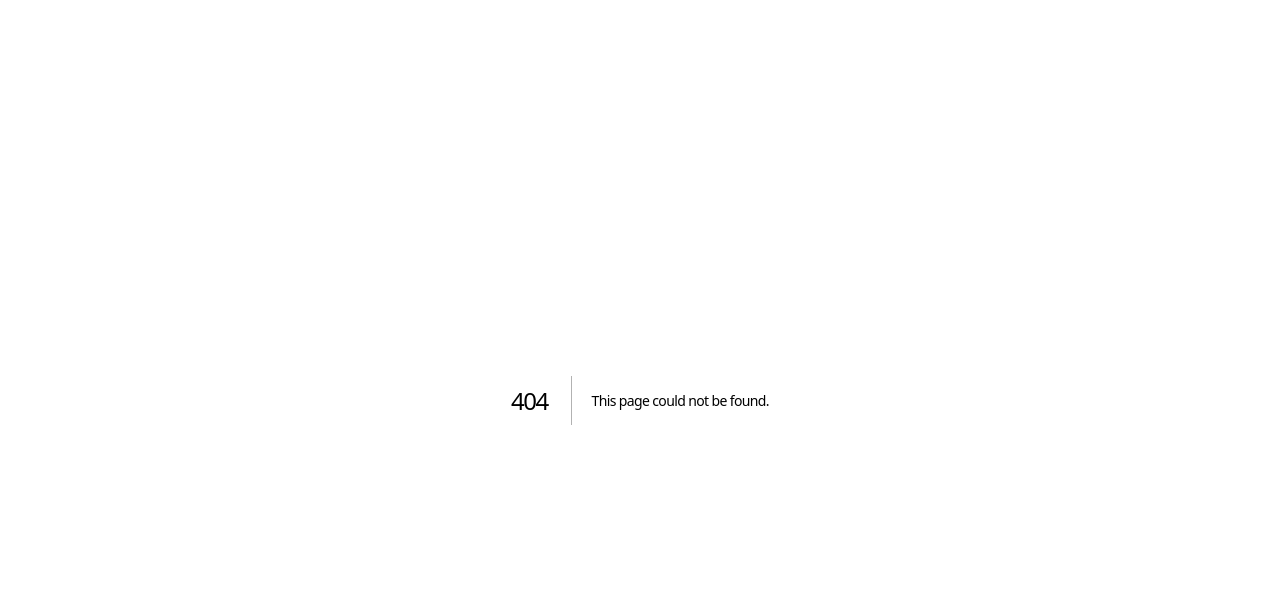
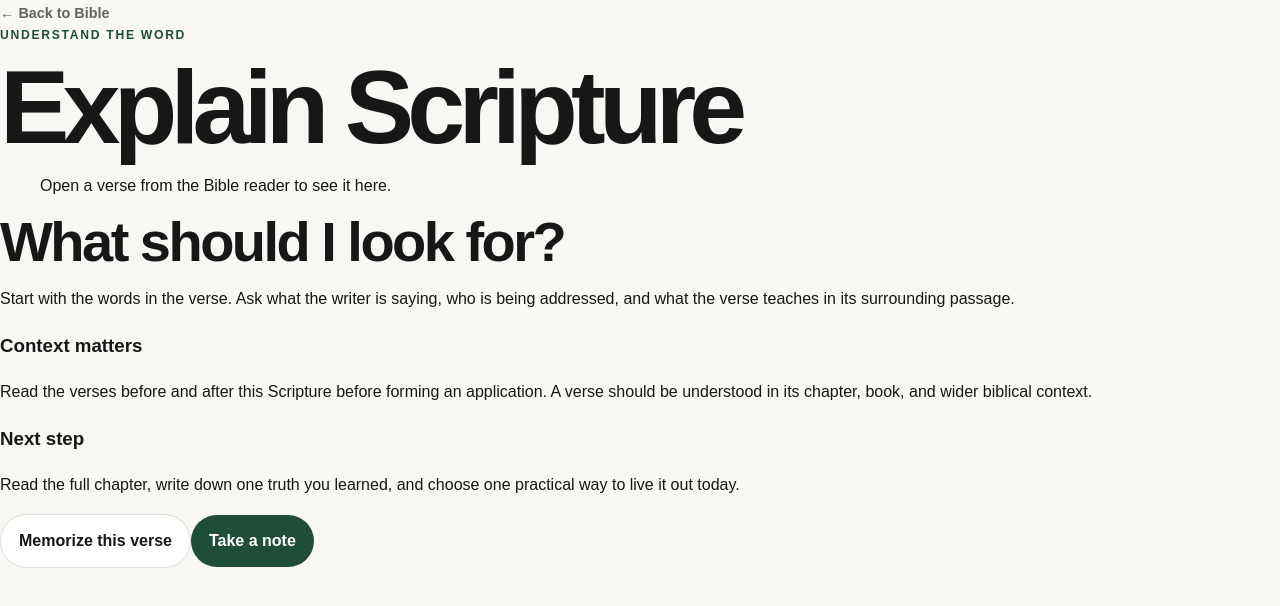
Before and after one commit to Zestplay-com/bible-study-platform, a Next.js app: page /ask in a window 1280 px wide. Before the commit this address had no page. Shown: the top 606 px of the page. Built offline with nearby package versions, Linux system fonts and the light colour scheme.

Commit message:
Add functional Scripture explain page

```diff
--- /dev/null
+++ b/app/ask/page.tsx
@@ -0,0 +1,31 @@
+"use client";
+
+import { useSearchParams } from "next/navigation";
+import { sitePath } from "@/lib/site";
+
+export default function AskPage() {
+  const params = useSearchParams();
+  const reference = params.get("reference") ?? "Scripture";
+  const text = params.get("text") ?? "";
+
+  return (
+    <main className="action-page">
+      <a className="back-link" href={sitePath("/bible")}>← Back to Bible</a>
+      <p className="eyebrow">UNDERSTAND THE WORD</p>
+      <h1>Explain {reference}</h1>
+      <blockquote className="scripture-card">{text || "Open a verse from the Bible reader to see it here."}</blockquote>
+      <section className="study-card">
+        <h2>What should I look for?</h2>
+        <p>Start with the words in the verse. Ask what the writer is saying, who is being addressed, and what the verse teaches in its surrounding passage.</p>
+        <h3>Context matters</h3>
+        <p>Read the verses before and after this Scripture before forming an application. A verse should be understood in its chapter, book, and wider biblical context.</p>
+        <h3>Next step</h3>
+        <p>Read the full chapter, write down one truth you learned, and choose one practical way to live it out today.</p>
+      </section>
+      <div className="action-page-links">
+        <a className="secondary-button" href={sitePath(`/memory?reference=${encodeURIComponent(reference)}&text=${encodeURIComponent(text)}`)}>Memorize this verse</a>
+        <a className="primary-button" href={sitePath(`/notes?reference=${encodeURIComponent(reference)}&text=${encodeURIComponent(text)}`)}>Take a note</a>
+      </div>
+    </main>
+  );
+}
```
